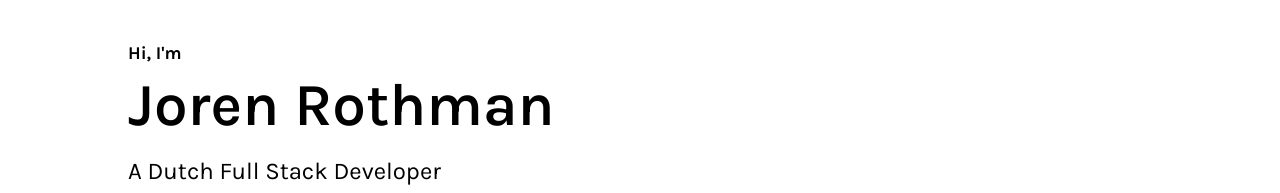
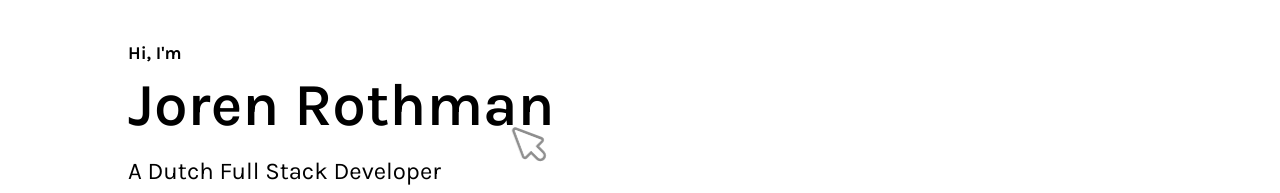
Before and after one commit to JorenRothman/portfolio-site, a Next.js app: page / in a window 1280 px wide. Shown: the part 217-410 px from the top of the page. Built offline with nearby package versions, Linux system fonts and the light colour scheme.

Commit message:
Updated animation

```diff
--- a/src/app/_components/Animation.tsx
+++ b/src/app/_components/Animation.tsx
@@ -1,13 +1,13 @@
 'use client';
 import { useGSAP } from '@gsap/react';
-import gsap, { SteppedEase } from 'gsap';
+import gsap from 'gsap';
 import { useRef, forwardRef } from 'react';
 import { useMediaQuery } from 'usehooks-ts';
 
 const SpellingError = forwardRef(function SpellingError(props, ref: any) {
     return (
         <svg
-            className="absolute bottom-0 left-0 pointer-events-none hidden sm:block"
+            className="absolute w-full bottom-0 left-0 pointer-events-none hidden sm:block"
             width="315"
             height="14"
             viewBox="0 0 315 14"
@@ -149,15 +149,15 @@ export default function Animation() {
         });
 
         timeline.fromTo(
-            textRef.current,
+            'span.letter',
             {
-                width: '0',
+                opacity: 0,
             },
             {
-                width: '426px',
-                duration: 0.6,
-                delay: 0.6,
-                ease: SteppedEase.config(16),
+                opacity: 1,
+                delay: 1,
+                duration: 0.1,
+                stagger: 0.12,
             }
         );
 
@@ -170,7 +170,7 @@ export default function Animation() {
             {
                 opacity: 1,
                 duration: 0.2,
-                delay: 0.3,
+                delay: 0.6,
             }
         );
 
@@ -232,11 +232,22 @@ export default function Animation() {
         <div className="relative">
             <h1
                 ref={textRef}
-                className="sm:overflow-hidden sm:pb-2 sm:w-0 sm:whitespace-nowrap text-6xl font-semibold mb-3"
+                className="sm:overflow-hidden sm:pb-2 sm:whitespace-nowrap text-6xl font-semibold mb-3"
             >
-                Joren{' '}
-                <span className="relative ">
-                    Rothman <SpellingError ref={spellingErrorRef} />
+                <span className="letter">J</span>
+                <span className="letter">o</span>
+                <span className="letter">r</span>
+                <span className="letter">e</span>
+                <span className="letter">n</span>{' '}
+                <span className="relative">
+                    <span className="letter">R</span>
+                    <span className="letter">o</span>
+                    <span className="letter">t</span>
+                    <span className="letter">h</span>
+                    <span className="letter">m</span>
+                    <span className="letter">a</span>
+                    <span className="letter">n</span>
+                    <SpellingError ref={spellingErrorRef} />
                 </span>
             </h1>
             <MousePointer ref={mousePointerRef} />
```
